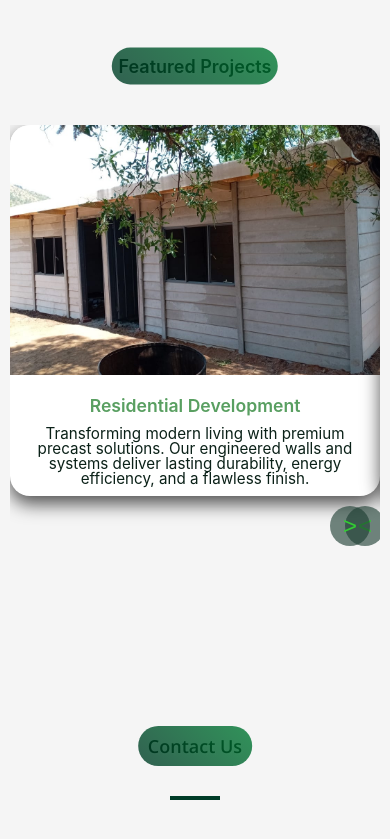
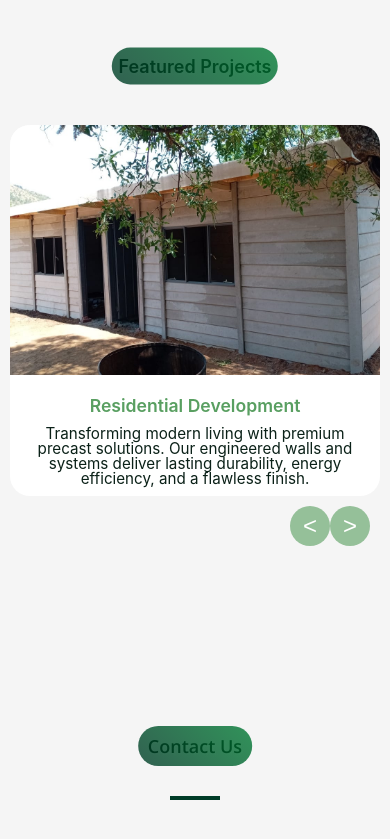
Before and after one commit to W-gerber/Safaribeton, a plain HTML site: page index.html in a window 390 px wide. Shown: the part 4525-5364 px from the top of the page. Drawn offline with nearby package versions, Linux system fonts and the light colour scheme; grey boxes are pictures that could not be loaded.

Commit message:
Refactor slider styles and adjust arrow positioning for improved layout

```diff
--- a/css/styles.css
+++ b/css/styles.css
@@ -373,6 +373,7 @@ margin: -40px 0 0 0px;
   margin-bottom: 40px;
 }
 
+
 /* Overall slider container */
 .projects-slider {
   position: relative;
@@ -398,7 +399,6 @@ margin: -40px 0 0 0px;
   flex: 0 0 750px;       /* Card width */
   margin: 0 15px;        /* Spacing between cards */
   transition: transform 0.4s ease, box-shadow 0.4s ease;
-  box-shadow: 0 8px 18px rgb(0 0 0 / 67%);
   text-align: center;
   position: relative;
 }
@@ -453,8 +453,8 @@ margin: -40px 0 0 0px;
 .slider-arrow {
   position: absolute; /* Changed from fixed to absolute */
   bottom: 20px; /* Adjusted to position above the contact section */
-  background-color: rgb(28 61 49 / 62%);
-  color: #32cd32;
+  background-color:rgb(97 164 104 / 65%);
+  color: #ffffff;
   border: none;
   border-radius: 50%;
   font-size: 1.8rem;
@@ -540,7 +540,7 @@ margin: -40px 0 0 0px;
   padding: 12px;
   margin-bottom: 20px;
   border: 1px solid rgba(50, 205, 50, 0.5);
-  background: white;
+  background: #f5f5f5;;
   color: black;
   border-radius: 5px;
   font-family: 'Roboto', sans-serif;
@@ -1073,7 +1073,7 @@ padding: 70px 10px 20px;
   height: 40px;
 }
 .slider-arrow.left {
-  left: 335px;
+  left: 280px;
 }
 .slider-arrow.right {
   right: 10px;
```
